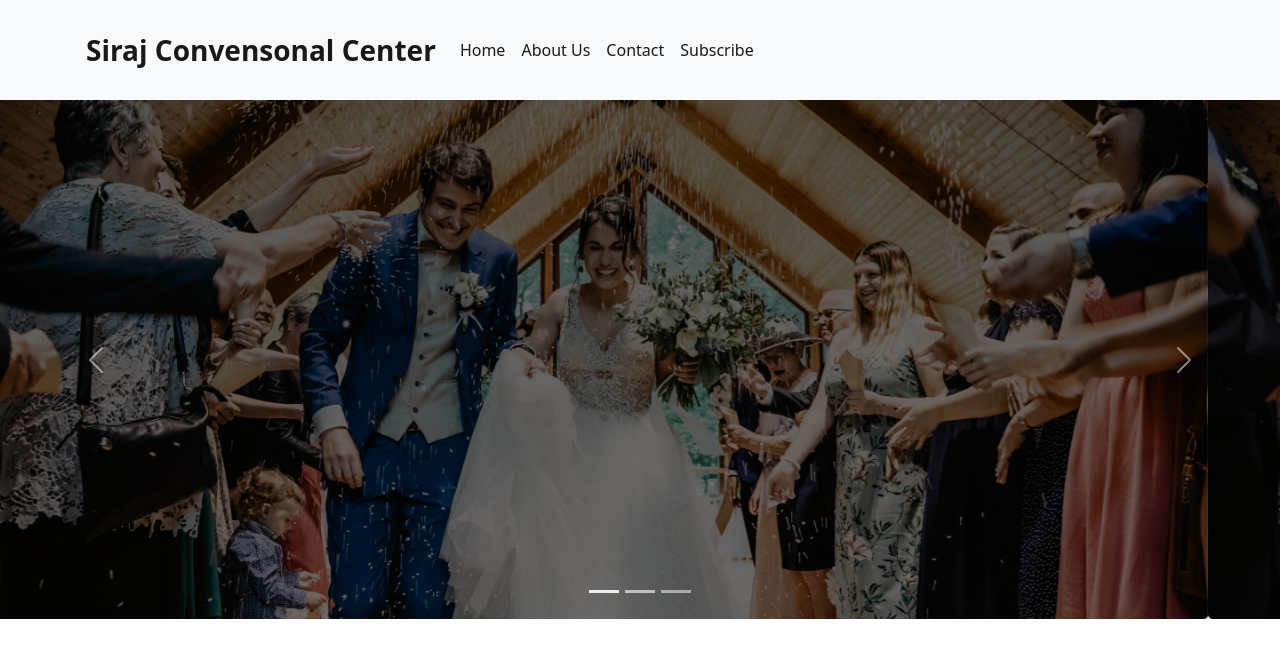
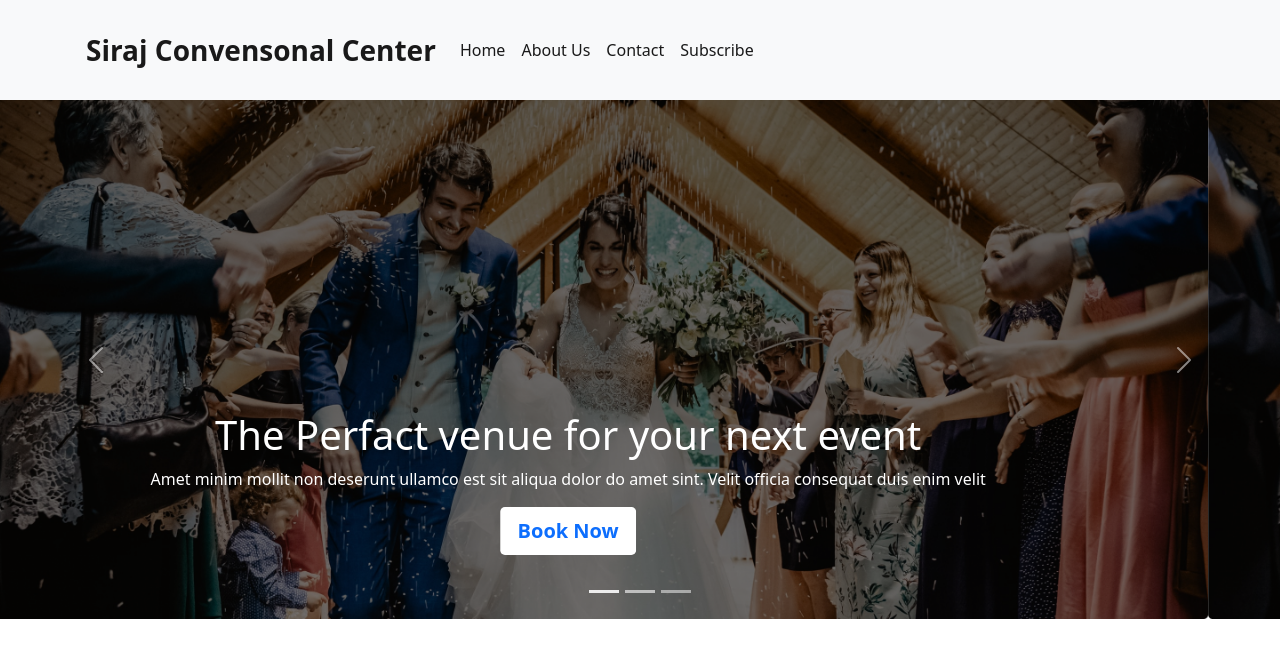
Before and after one commit to raihan1998/Siraj-Convensional-Center, a plain HTML site: page index.html in a window 1280 px wide. Drawn offline with nearby package versions, Linux system fonts and the light colour scheme.

Commit message:
added carousel caption and button

```diff
--- a/index.html
+++ b/index.html
@@ -48,17 +48,36 @@
               <button type="button" data-bs-target="#carouselExampleIndicators" data-bs-slide-to="1" aria-label="Slide 2"></button>
               <button type="button" data-bs-target="#carouselExampleIndicators" data-bs-slide-to="2" aria-label="Slide 3"></button>
             </div>
+
             <div class="carousel-inner">
               <div class="carousel-item active">
                 <img src="img/banner.png" class="d-block w-100" alt="...">
+                <div class="carousel-caption m-4 ">
+                    <h1>The Perfact venue for your next event</h1>
+                    <p>Amet minim mollit non deserunt ullamco est sit aliqua dolor do amet sint. Velit officia consequat duis enim velit </p>
+                    <a class="btn btn-lg bg-white text-primary fw-bold " href="#">Book Now</a>
+                </div>
               </div>
+
               <div class="carousel-item">
                 <img src="img/banner.png" class="d-block w-100 h-50" alt="...">
+                <div class="carousel-caption m-4 ">
+                    <h1>The Perfact venue for your next event</h1>
+                    <p>Amet minim mollit non deserunt ullamco est sit aliqua dolor do amet sint. Velit officia consequat duis enim velit </p>
+                    <a class="btn btn-lg bg-white text-primary fw-bold " href="#">Book Now</a>
+                </div>
               </div>
+
               <div class="carousel-item">
                 <img src="img/banner.png" class="d-block w-100 h-25" alt="...">
+                <div class="carousel-caption m-4 ">
+                    <h1>The Perfact venue for your next event</h1>
+                    <p>Amet minim mollit non deserunt ullamco est sit aliqua dolor do amet sint. Velit officia consequat duis enim velit </p>
+                    <a class="btn btn-lg bg-white text-primary fw-bold " href="#">Book Now</a>
+                </div>
               </div>
             </div>
+
             <button class="carousel-control-prev" type="button" data-bs-target="#carouselExampleIndicators" data-bs-slide="prev">
               <span class="carousel-control-prev-icon" aria-hidden="true"></span>
               <span class="visually-hidden">Previous</span>
```
